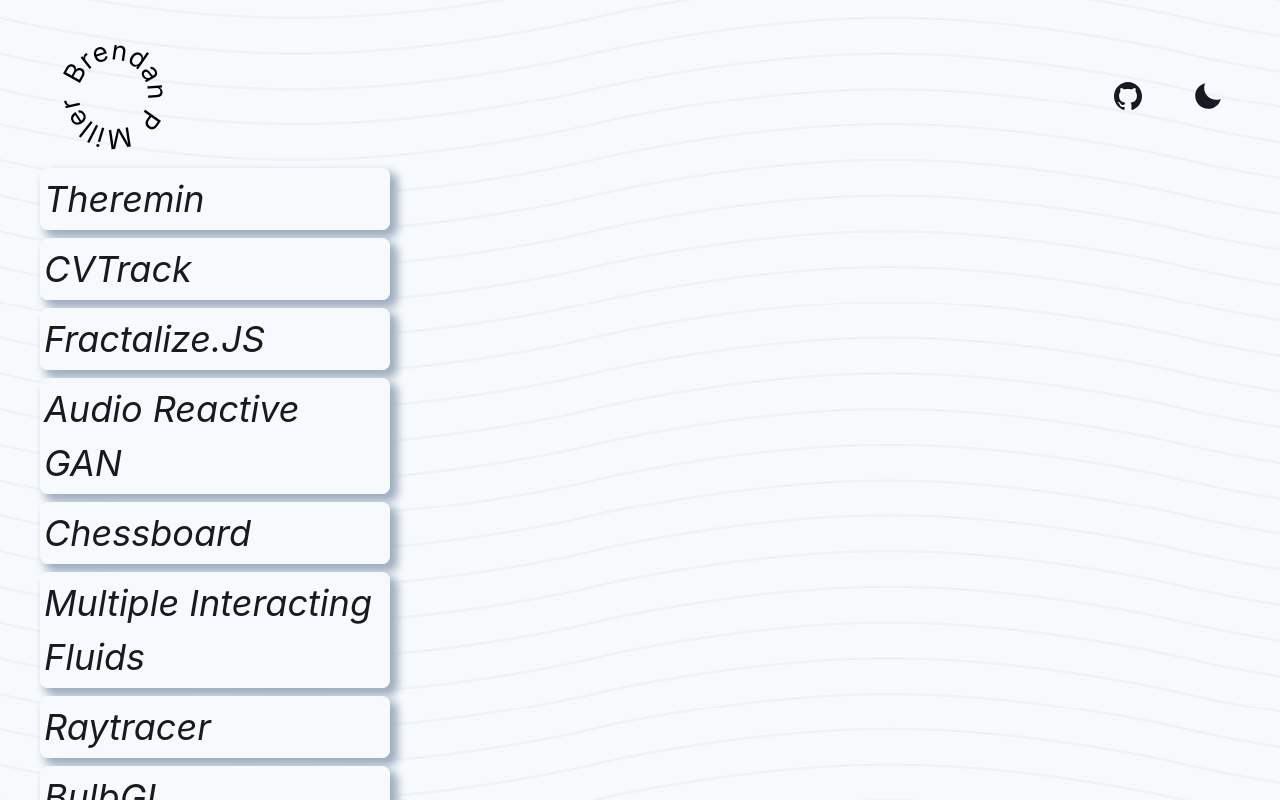
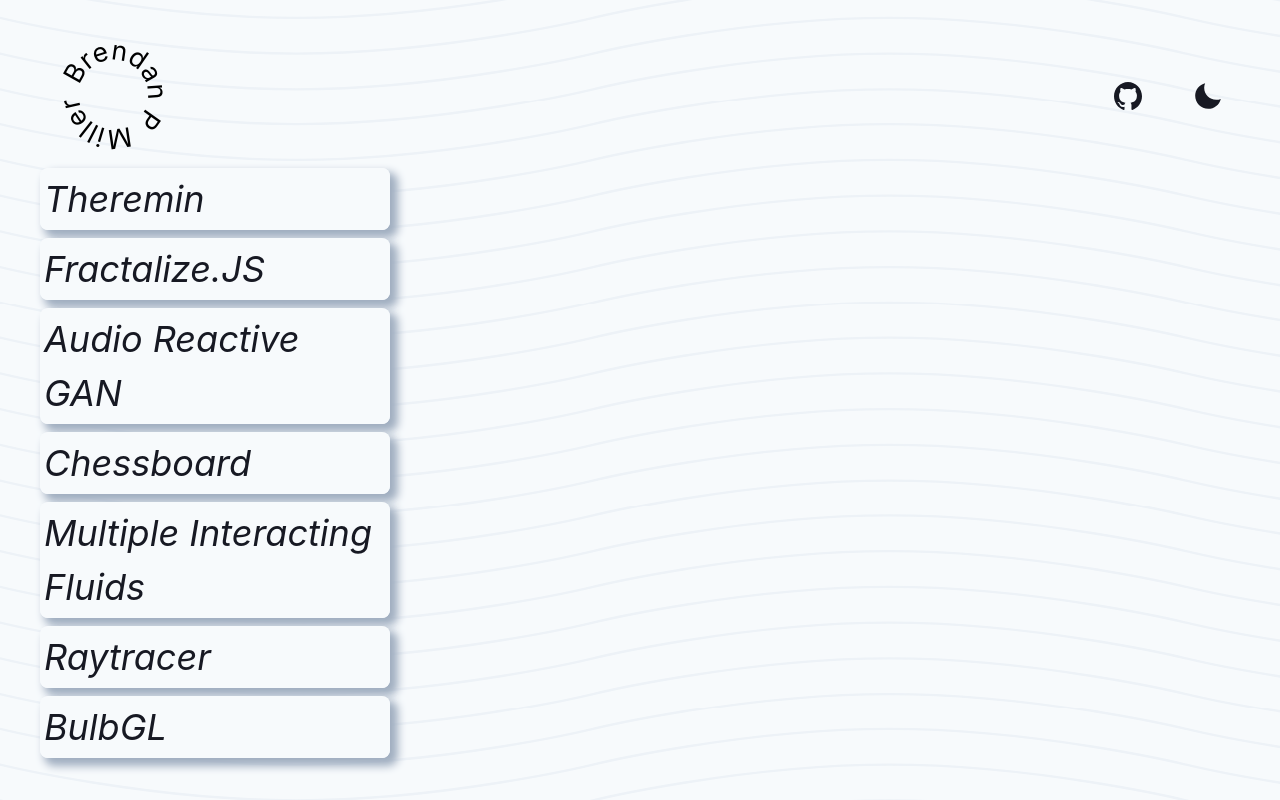
Before and after one commit to bpatmiller/bpatmiller.github.io, a React (Vite) app: page / in a window 1280 px wide. Built offline with nearby package versions, Linux system fonts and the light colour scheme.

Commit message:
remove unused project page

```diff
--- a/src/pages/Home.tsx
+++ b/src/pages/Home.tsx
@@ -4,7 +4,6 @@ import { ContentGrid } from "../components/ContentGrid";
 
 const entries = [
   { title: "Theremin", link: "theremin", img: "./theremin.png" },
-  { title: "CVTrack", link: "cvtrack", img: "./cvtrack.png" },
   { title: "Fractalize.JS", link: "fractalize", img: "/frac.png" },
   { title: "Audio Reactive GAN", link: "argan", img: "/gan.png" },
   { title: "Chessboard", link: "chess", img: "/chess.png" },
```
